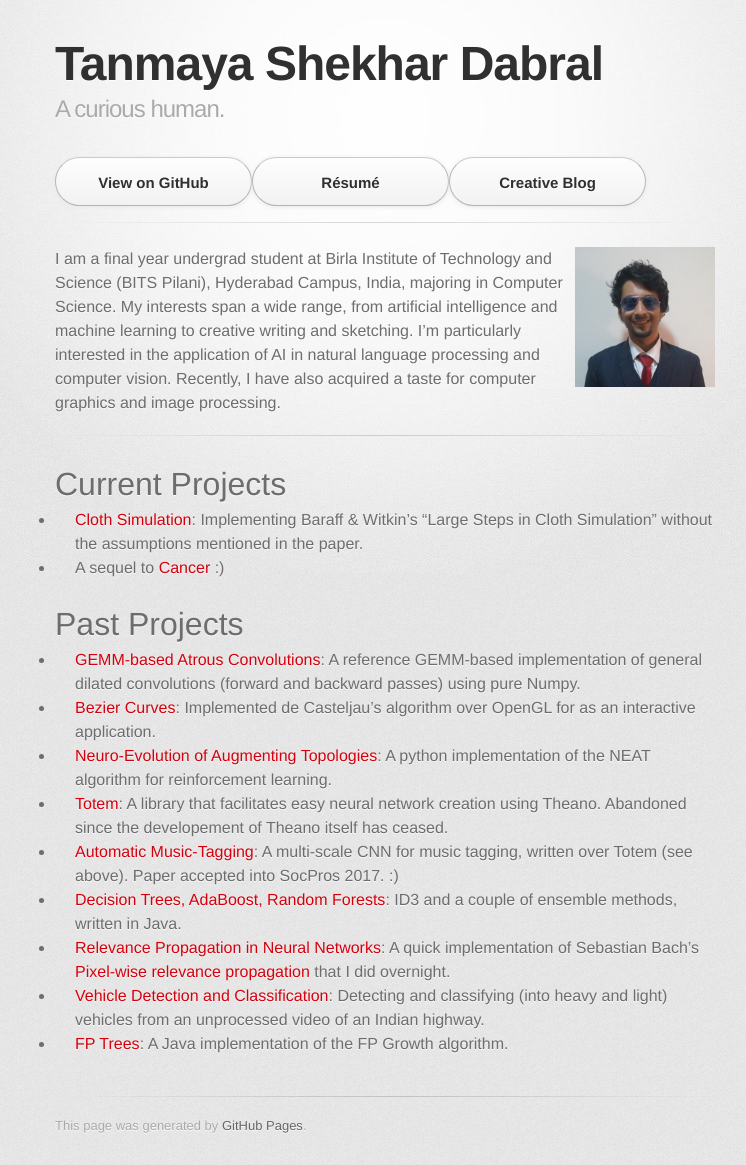
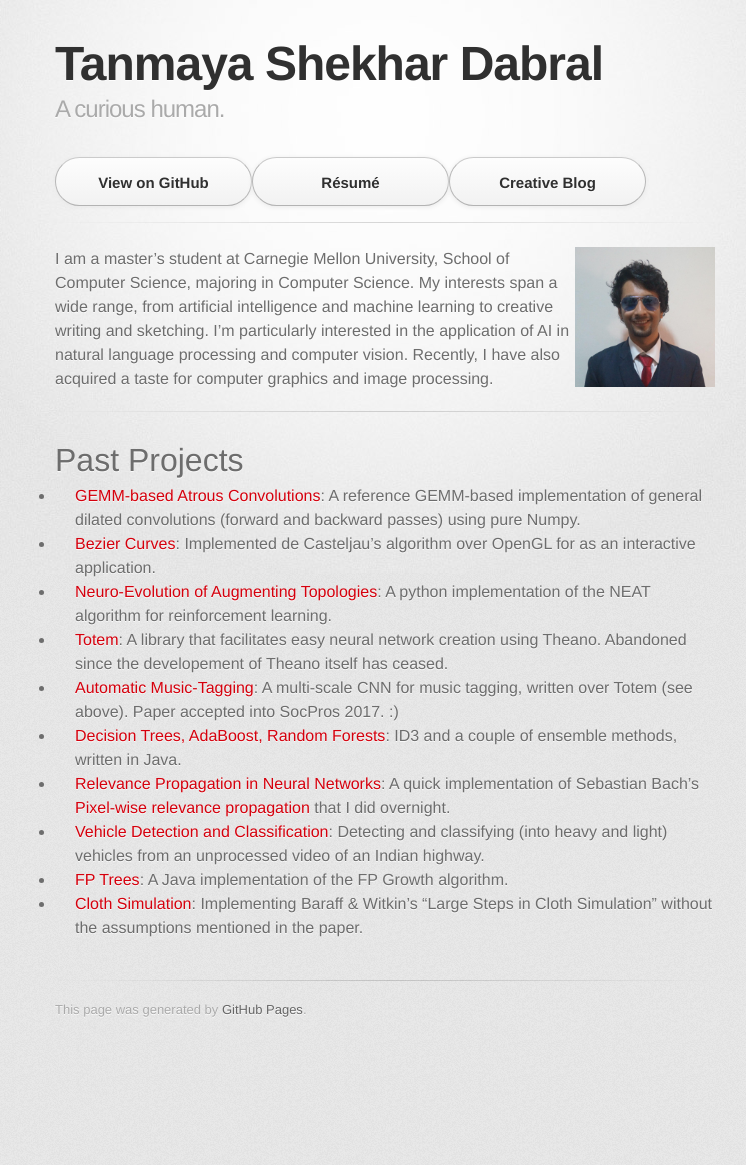
Before and after one commit to many-facedgod/many-facedgod.github.io, a Jekyll site: the page built from index.md, in a window 1280 px wide. Shown: the whole page, without its empty margins (255-1001 px from the left). Built offline with Jekyll 4.4.1, drawn with Linux system fonts in a browser that asks for light colours; some web fonts are replaced; after the commit the page ends 1049 px from its top, so only the background shows below that.

Commit message:
Updated the university

```diff
--- a/index.md
+++ b/index.md
@@ -2,15 +2,9 @@
 layout: default
 ---
 <img style="float: right;" src="assets/images/ProfilePic.png" height="140" width="140">
-I am a final year undergrad student at Birla Institute of Technology and Science (BITS Pilani), Hyderabad Campus, India, majoring in Computer Science. My interests span a wide range, from artificial intelligence and machine learning to creative writing and sketching. I'm particularly interested in the application of AI in natural language processing and computer vision. Recently, I have also acquired a taste for computer graphics and image processing.
+I am a master's student at Carnegie Mellon University, School of Computer Science, majoring in Computer Science. My interests span a wide range, from artificial intelligence and machine learning to creative writing and sketching. I'm particularly interested in the application of AI in natural language processing and computer vision. Recently, I have also acquired a taste for computer graphics and image processing.
 
 ___
-
-# Current Projects
-
-
-* [Cloth Simulation](https://github.com/many-facedgod/Energy-Based-Cloth-Simulation): Implementing Baraff & Witkin's "Large Steps in Cloth Simulation" without the assumptions mentioned in the paper.
-* A sequel to [Cancer](http://blog.polyartfactory.com/2017/07/cancer.html) :)
 
 # Past Projects
 
```
Also changed, not shown: other parts of index.md (+1 -0 lines), 1 other file.
